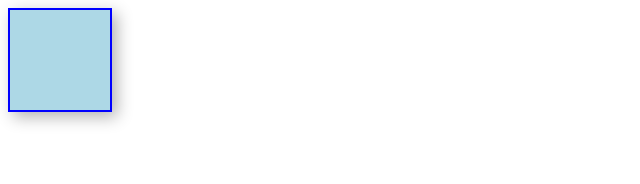
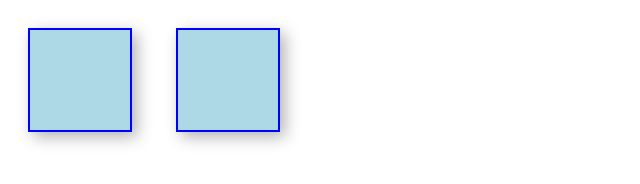
Before and after one commit to Shivam87647/finalpractice, a plain HTML site: page index.html in a window 1280 px wide. Shown: the whole page, without its empty margins (0-640 px from the left). Drawn offline with Linux system fonts and the light colour scheme.

Commit message:
some more code done

```diff
--- a/index.html
+++ b/index.html
@@ -11,15 +11,25 @@
             border: 2px solid blue;
             box-shadow: 5px 5px 15px rgba(0, 0, 0, 0.3);
             transition: transform 0.3s;
+            margin: 20px;
+            display: inline-block;
+            vertical-align: top;
+            margin: 20px;
+            cursor: pointer;
+            user-select: none;
+
         }
 
         .box:hover {
             transform: scale(1.1);
             box-shadow: 10px 10px 25px rgba(0, 0, 0, 0.5);
+
         }
+
     </style>
 </head>
 <body>
     <div class="box"></div>
+    <div class="box"></div>
 </body>
 </html>
```
